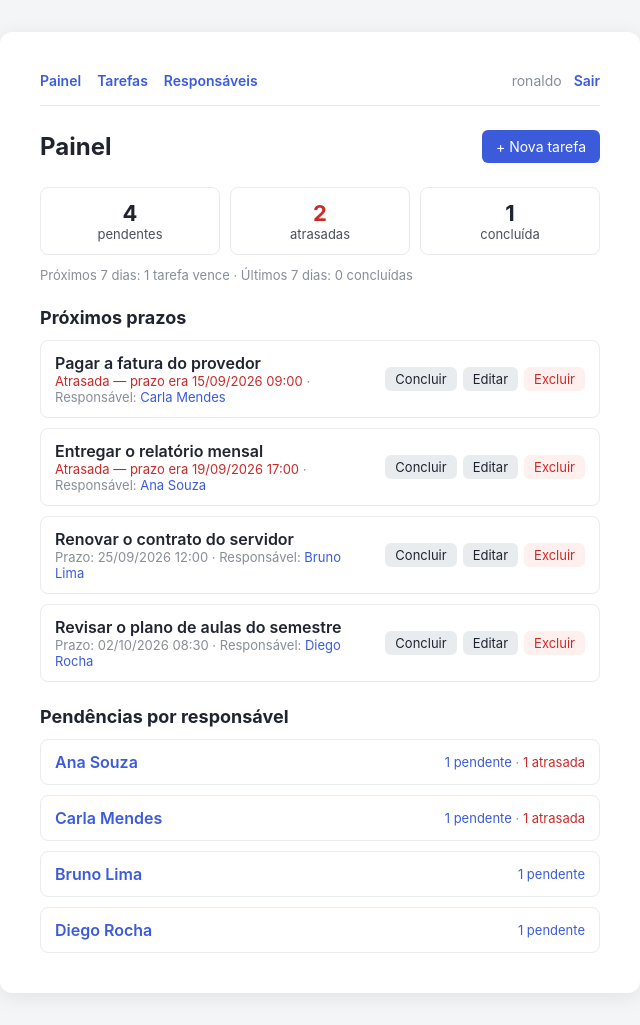
After one commit to krukki/VictorREPO, a Django app: page /painel/ in a window 1280 px wide. The commit adds this page. Shown: the whole page, without its empty margins (320-960 px from the left). Run offline with Django 5.2, Linux system fonts and the light colour scheme; a user stored in the database is signed in; data comes from the database, SQL or seed files in the repository.

Commit message:
Add dashboard page with task summary
Shows pending, overdue and completed counts linking to the filtered
task list, the next deadlines and pending tasks per responsável.

Co-Authored-By: Claude Opus 5.5 <noreply@anthropic.com>

```diff
--- a/Suap2/Suap2/urls.py
+++ b/Suap2/Suap2/urls.py
@@ -13,6 +13,7 @@ urlpatterns = [
     path('admin/', admin.site.urls),
     path('entrar/', auth_views.LoginView.as_view(template_name='Suap2APP/login.html'), name='login'),
     path('sair/', auth_views.LogoutView.as_view(), name='logout'),
+    path('painel/', views.PainelView.as_view(), name='painel'),
     path('', views.TarefaListView.as_view(), name='tarefa_list'),
     path('tarefas/nova/', views.TarefaCreateView.as_view(), name='tarefa_create'),
     path('tarefas/<int:pk>/editar/', views.TarefaUpdateView.as_view(), name='tarefa_update'),
--- a/Suap2/Suap2APP/static/Suap2APP/style.css
+++ b/Suap2/Suap2APP/static/Suap2APP/style.css
@@ -338,12 +338,19 @@ h2 {
     color: #c92a2a;
 }
 
+/* Painel */
+
+.painel-semana {
+    margin: 12px 0 0;
+}
+
 @media (max-width: 520px) {
     .card {
         padding: 24px 16px;
     }
 
-    .filtros {
+    .filtros,
+    .contadores {
         grid-template-columns: 1fr;
     }
 
--- a/Suap2/Suap2APP/templates/Suap2APP/base.html
+++ b/Suap2/Suap2APP/templates/Suap2APP/base.html
@@ -10,6 +10,7 @@
     <div class="card">
         {% if user.is_authenticated %}
             <nav>
+                <a href="{% url 'painel' %}">Painel</a>
                 <a href="{% url 'tarefa_list' %}">Tarefas</a>
                 <a href="{% url 'responsavel_list' %}">Responsáveis</a>
                 <div class="nav-usuario">
--- /dev/null
+++ b/Suap2/Suap2APP/templates/Suap2APP/painel.html
@@ -0,0 +1,58 @@
+{% extends 'Suap2APP/base.html' %}
+
+{% block title %}Painel — Suap2{% endblock %}
+
+{% block content %}
+    <div class="cabecalho">
+        <h1>Painel</h1>
+        <a class="btn btn-primary" href="{% url 'tarefa_create' %}">+ Nova tarefa</a>
+    </div>
+
+    <div class="contadores">
+        <a class="contador" href="{% url 'tarefa_list' %}?status=pendentes">
+            <strong>{{ pendentes }}</strong> pendente{{ pendentes|pluralize }}
+        </a>
+        <a class="contador{% if atrasadas %} contador-alerta{% endif %}" href="{% url 'tarefa_list' %}?status=atrasadas">
+            <strong>{{ atrasadas }}</strong> atrasada{{ atrasadas|pluralize }}
+        </a>
+        <a class="contador" href="{% url 'tarefa_list' %}?status=concluidas">
+            <strong>{{ concluidas }}</strong> concluída{{ concluidas|pluralize }}
+        </a>
+    </div>
+    <p class="item-detalhe painel-semana">
+        Próximos 7 dias: {{ vencem_na_semana }} tarefa{{ vencem_na_semana|pluralize }} vence{{ vencem_na_semana|pluralize:"m" }}
+        · Últimos 7 dias: {{ concluidas_na_semana }} concluída{{ concluidas_na_semana|pluralize }}
+    </p>
+
+    <h2>Próximos prazos</h2>
+
+    {% if proximas %}
+        <div class="lista">
+            {% for tarefa in proximas %}
+                {% include 'Suap2APP/_tarefa_item.html' with mostrar_responsavel=True %}
+            {% endfor %}
+        </div>
+    {% else %}
+        <p class="vazio">Nenhuma tarefa pendente.</p>
+    {% endif %}
+
+    <h2>Pendências por responsável</h2>
+
+    {% if responsaveis %}
+        <div class="lista">
+            {% for responsavel in responsaveis %}
+                <div class="item">
+                    <a class="item-titulo" href="{% url 'responsavel_detail' responsavel.pk %}">{{ responsavel.nome }}</a>
+                    <div class="item-detalhe">
+                        <a href="{% url 'tarefa_list' %}?responsavel={{ responsavel.pk }}&amp;status=pendentes">{{ responsavel.pendentes }} pendente{{ responsavel.pendentes|pluralize }}</a>
+                        {% if responsavel.atrasadas %}
+                            · <a class="atrasada" href="{% url 'tarefa_list' %}?responsavel={{ responsavel.pk }}&amp;status=atrasadas">{{ responsavel.atrasadas }} atrasada{{ responsavel.atrasadas|pluralize }}</a>
+                        {% endif %}
+                    </div>
+                </div>
+            {% endfor %}
+        </div>
+    {% else %}
+        <p class="vazio">Ninguém com tarefas pendentes.</p>
+    {% endif %}
+{% endblock %}
--- a/Suap2/Suap2APP/views.py
+++ b/Suap2/Suap2APP/views.py
@@ -1,3 +1,5 @@
+from datetime import timedelta
+
 from django.contrib import messages
 from django.contrib.auth.decorators import login_required
 from django.contrib.auth.mixins import LoginRequiredMixin
@@ -8,7 +10,7 @@ from django.urls import reverse_lazy
 from django.utils import timezone
 from django.utils.http import url_has_allowed_host_and_scheme
 from django.views.decorators.http import require_POST
-from django.views.generic import ListView, DetailView, CreateView, UpdateView, DeleteView
+from django.views.generic import TemplateView, ListView, DetailView, CreateView, UpdateView, DeleteView
 
 from .models import Tarefa, Responsavel
 from .forms import TarefaForm, TarefaFiltroForm, ResponsavelForm
@@ -26,7 +28,36 @@ class FormularioMixin(LoginRequiredMixin, SuccessMessageMixin):
         return context
 
 
-# tarefas ksadkadkaskadakdakdakd
+class PainelView(LoginRequiredMixin, TemplateView):
+    """Resumo das tarefas; as condições seguem as de TarefaFiltroForm.filtrar."""
+    template_name = 'Suap2APP/painel.html'
+
+    def get_context_data(self, **kwargs):
+        context = super().get_context_data(**kwargs)
+        agora = timezone.now()
+        semana = timedelta(days=7)
+        pendente = Q(concluida_em__isnull=True)
+        context.update(Tarefa.objects.aggregate(
+            pendentes=Count('pk', filter=pendente),
+            atrasadas=Count('pk', filter=pendente & Q(prazo__lt=agora)),
+            concluidas=Count('pk', filter=Q(concluida_em__isnull=False)),
+            vencem_na_semana=Count('pk', filter=pendente & Q(prazo__gte=agora, prazo__lt=agora + semana)),
+            concluidas_na_semana=Count('pk', filter=Q(concluida_em__gte=agora - semana)),
+        ))
+        pendente_do_responsavel = Q(tarefa__concluida_em__isnull=True)
+        context['responsaveis'] = Responsavel.objects.annotate(
+            pendentes=Count('tarefa', filter=pendente_do_responsavel),
+            atrasadas=Count('tarefa', filter=pendente_do_responsavel & Q(tarefa__prazo__lt=agora)),
+        ).filter(pendentes__gt=0).order_by('-atrasadas', '-pendentes', 'nome')
+        context['proximas'] = (
+            Tarefa.objects.filter(concluida_em__isnull=True)
+            .select_related('pessoa_responsavel')
+            .order_by('prazo')[:5]
+        )
+        context['now'] = agora
+        return context
+
+
 
 class TarefaListView(LoginRequiredMixin, ListView):
     model = Tarefa
```
Also changed, not shown: Suap2/Suap2APP/tests.py (+44 -0 lines).
